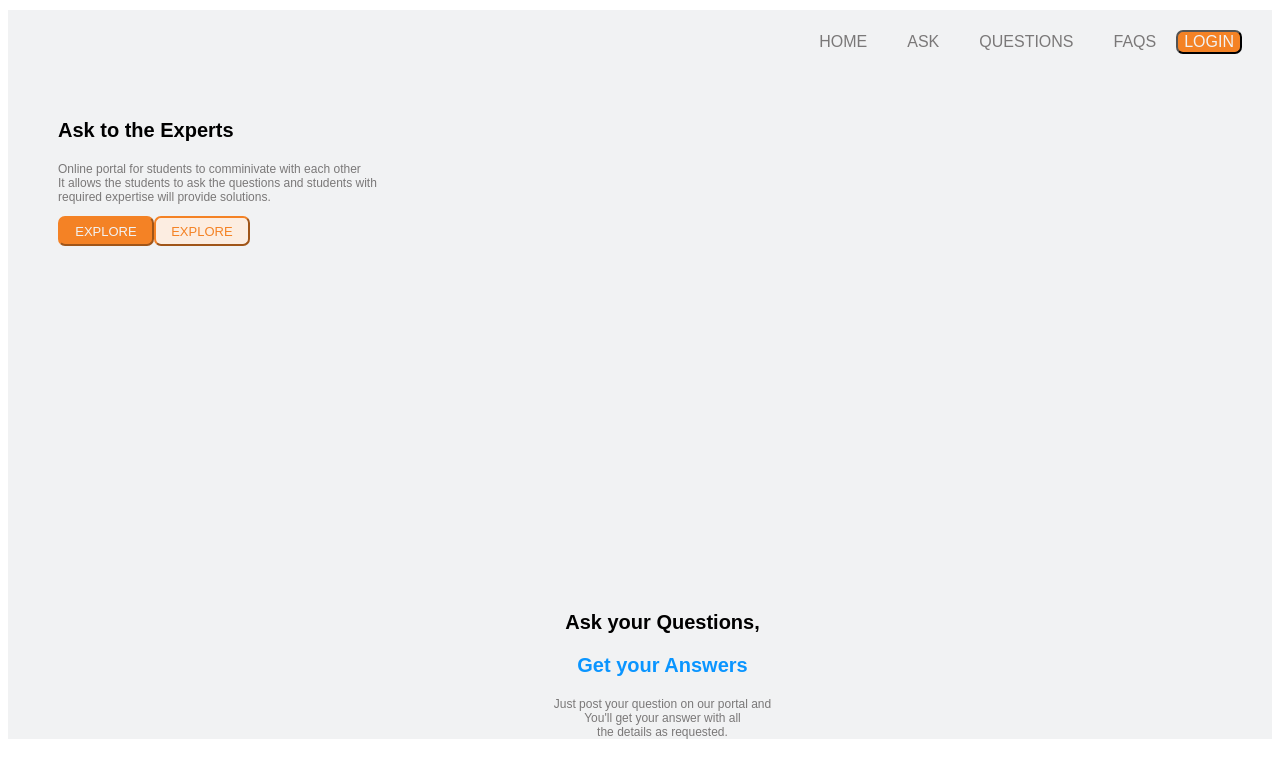
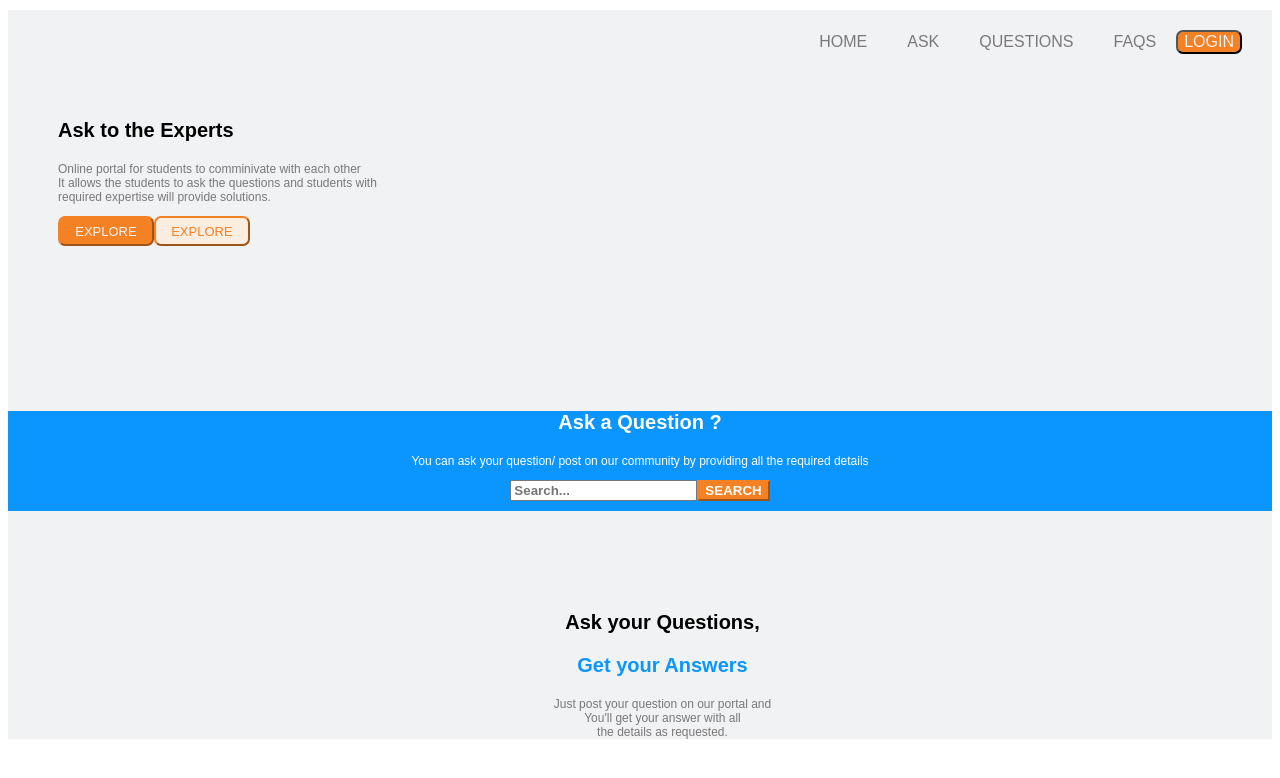
Before and after one commit to Ebenezr/HelpDesk, a React (Vite) app: page / in a window 1280 px wide. Shown: the top 778 px of the page. Built offline with nearby package versions, Linux system fonts and the light colour scheme.

Commit message:
Landing page beltMessage #6

```diff
--- /dev/null
+++ b/src/features/Belt.jsx
@@ -0,0 +1,64 @@
+import React from "react";
+
+const styles = {
+  wrapper: {
+    backgroundColor: "#0a95ff",
+    height: "100px",
+    marginTop: "150px",
+    textAlign: "center",
+  },
+  starter: {
+    fontFamily: "Poppins, sans-serif",
+    fontWeight: "bold",
+    fontSize: "20px",
+    color: "#fff",
+  },
+  content: {
+    fontFamily: "Poppins, sans-serif",
+    fontSize: "12px",
+    color: "#fff",
+  },
+  search: {
+    fontFamily: "Poppins, sans-serif",
+    fontSize: "12px",
+    borderRadius: "30px",
+  },
+  searchWrapper: {
+    fontFamily: "Poppins, sans-serif",
+    fontWeight: "bold",
+    backgroundColor: "#f48225",
+    color: "#fff",
+    borderColor: "#f48225",
+  },
+  searchInput: {
+    fontFamily: "Poppins, sans-serif",
+    fontWeight: "bold",
+
+    color: "#fff",
+  },
+};
+
+function Belt() {
+  return (
+    <div style={styles.wrapper}>
+      <p style={styles.starter}>Ask a Question ?</p>
+      <p style={styles.content}>
+        You can ask your question/ post on our community by providing all the
+        required details
+      </p>
+      <form style={styles.search}>
+        <input
+          style={styles.searchInput}
+          type="text"
+          placeholder="Search..."
+          name="search"
+        />
+        <button style={styles.searchWrapper} type="submit">
+          SEARCH
+        </button>
+      </form>
+    </div>
+  );
+}
+
+export default Belt;
--- a/src/features/Footer.jsx
+++ b/src/features/Footer.jsx
@@ -4,7 +4,7 @@ const styles = {
     footer: {
         // padding: "350px",
         marginLeft: "45px",
-        marginTop: "350px",
+        marginTop: "100px",
         textAlign: "center"
     },
     starter: {
--- a/src/pages/Landing.jsx
+++ b/src/pages/Landing.jsx
@@ -3,6 +3,7 @@ import Navbar from "../components/Navbar/Navbar";
 import Footer from "../features/Footer";
 import Welcome from "../features/WelcomeMessage";
 import Footers from "../features/Footer";
+import Belt from "../features/Belt"
 
 const styles = {
     Landing: {
@@ -16,6 +17,7 @@ function Landing() {
         <div style={styles.Landing}>
             <Navbar/>
             <Welcome/>
+            <Belt/>
             <Footers/>
         </div>
 
```
